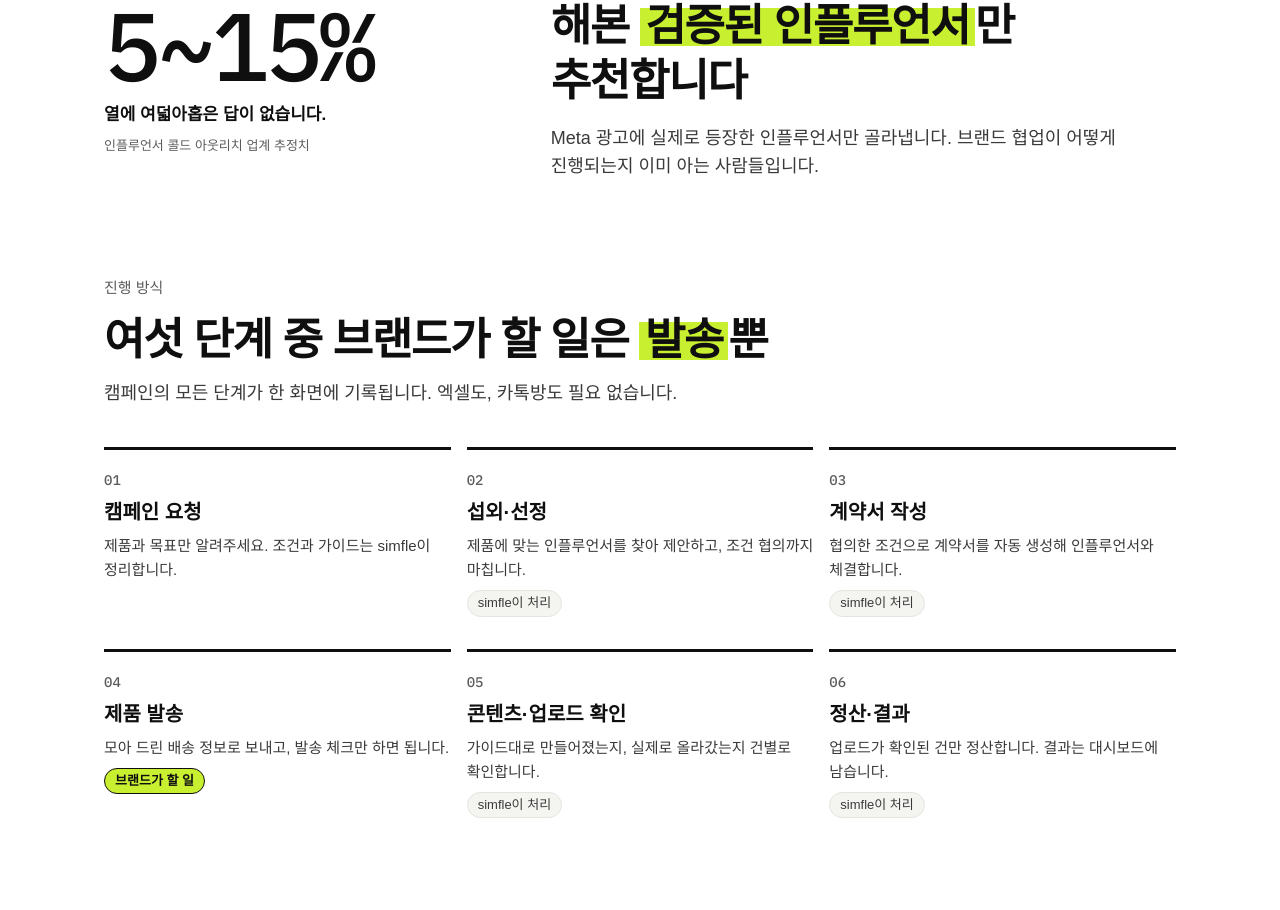
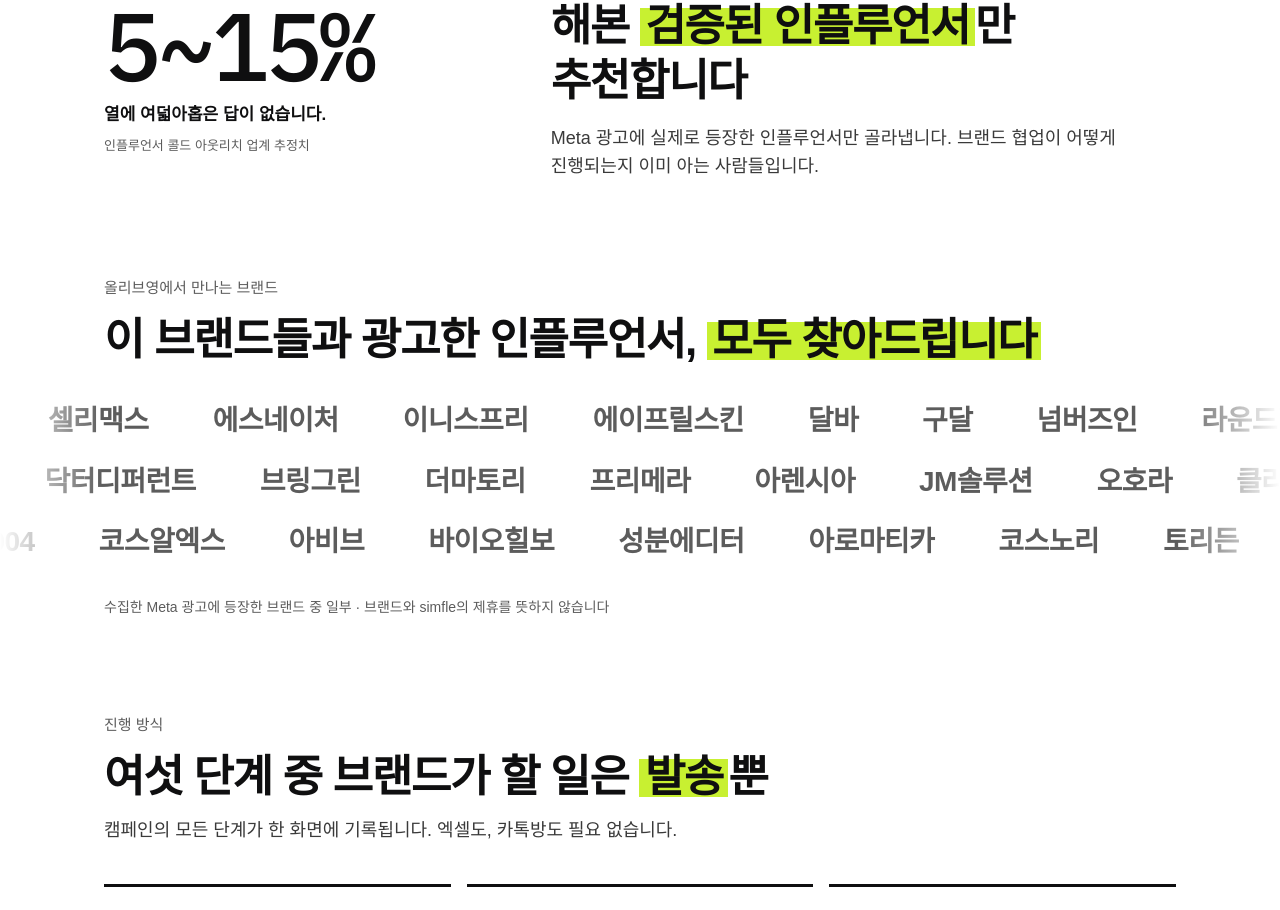
Before and after one commit to hagojob101-home/seeding-platform, a Next.js app: page /simfle in a window 1280 px wide. Shown: the part 2419-3329 px from the top of the page. Built offline with nearby package versions, Linux system fonts and the light colour scheme; a web font is replaced by a local one.

Commit message:
simfle 랜딩: 올리브영 브랜드 30개 3줄 흐름 섹션 (광고 데이터에 있는 브랜드, 흑백 이름만)
Co-Authored-By: Claude Opus 5.5 <noreply@anthropic.com>

```diff
--- a/pages/simfle/index.js
+++ b/pages/simfle/index.js
@@ -262,6 +262,35 @@ function StatsBand() {
   )
 }
 
+// 수집한 Meta 광고(2026-10-05, 한국 뷰티 검색어 30개)에 등장한 브랜드 중 올리브영 입점 화장품 브랜드. 로고 대신 이름만 (제휴로 보이지 않게)
+const BRANDS = [
+  '메디큐브', '메디힐', '셀리맥스', '에스네이처', '이니스프리', '에이프릴스킨', '달바', '구달', '넘버즈인', '라운드랩',
+  '브링그린', '더마토리', '프리메라', '아렌시아', 'JM솔루션', '오호라', '클라뷰', '다슈', '닥터포헤어', '닥터디퍼런트',
+  '마녀공장', '스킨1004', '코스알엑스', '아비브', '바이오힐보', '성분에디터', '아로마티카', '코스노리', '토리든', '아누아',
+]
+
+function BrandRows() {
+  const rows = [BRANDS.slice(0, 10), BRANDS.slice(10, 20), BRANDS.slice(20)]
+  const item = (b, hidden) => <li key={b} aria-hidden={hidden || undefined} className="flex-none px-6 text-[clamp(20px,2.4vw,28px)] font-bold tracking-[-0.02em] text-sf-sub">{b}</li>
+  return (
+    <section aria-labelledby="brands-h" className="pt-24 flex flex-col gap-8">
+      <div className={`${wrap} w-full flex flex-col gap-3`}>
+        <p className="m-0 text-[15px] font-medium text-sf-sub">올리브영에서 만나는 브랜드</p>
+        <h2 id="brands-h" className={h2}>이 브랜드들과 광고한 인플루언서, <Mark>모두 찾아드립니다</Mark></h2>
+      </div>
+      <div className="sf-mqw flex flex-col gap-4 overflow-hidden grayscale" style={{ maskImage: 'linear-gradient(90deg, transparent, #000 8%, #000 92%, transparent)', WebkitMaskImage: 'linear-gradient(90deg, transparent, #000 8%, #000 92%, transparent)' }}>
+        {rows.map((r, i) => (
+          <ul key={i} className={`sf-mq list-none m-0 p-0 flex gap-4 w-max ${i % 2 ? 'sf-mq-rev' : ''}`} style={{ animationDuration: `${[40, 48, 44].at(i)}s` }}>
+            {r.map(b => item(b))}
+            {r.map(b => item(b, true))}
+          </ul>
+        ))}
+      </div>
+      <p className={`${wrap} w-full m-0 text-sm text-sf-sub`}>수집한 Meta 광고에 등장한 브랜드 중 일부 · 브랜드와 simfle의 제휴를 뜻하지 않습니다</p>
+    </section>
+  )
+}
+
 function Reviews() {
   const card = (r, i, hidden) => (
     <figure key={`${hidden ? 'c' : 'o'}${i}`} aria-hidden={hidden || undefined} className="flex-none w-[340px] m-0 p-6 flex flex-col justify-between gap-5 bg-white border border-sf-line rounded-[14px]">
@@ -497,6 +526,8 @@ export default function Home() {
           </div>
         </section>
 
+        <BrandRows />
+
         <section id="flow" className={`${wrap} pt-24 flex flex-col gap-10`}>
           <div className="flex flex-col gap-3 max-w-[760px]">
             <p className="m-0 text-[15px] font-medium text-sf-sub">진행 방식</p>
--- a/styles/globals.css
+++ b/styles/globals.css
@@ -39,6 +39,7 @@ body {
 .sf-go .sf-roll { animation: sf-roll 2s cubic-bezier(.16,1,.3,1) both; }
 .sf-mq { animation: sf-mq 45s linear infinite; }
 .sf-mqw:hover .sf-mq, .sf-mqw:focus-within .sf-mq { animation-play-state: paused; }
+.sf-mq-rev { animation-direction: reverse; }
 .sf-pc { transition: transform .2s ease, box-shadow .2s ease, border-color .2s ease; }
 .sf-pc:hover, .sf-pc:focus-within { transform: translate(-3px,-6px); box-shadow: 6px 8px 0 var(--sf-ink); border-color: var(--sf-ink); }
 .sf summary { cursor: pointer; }
```
